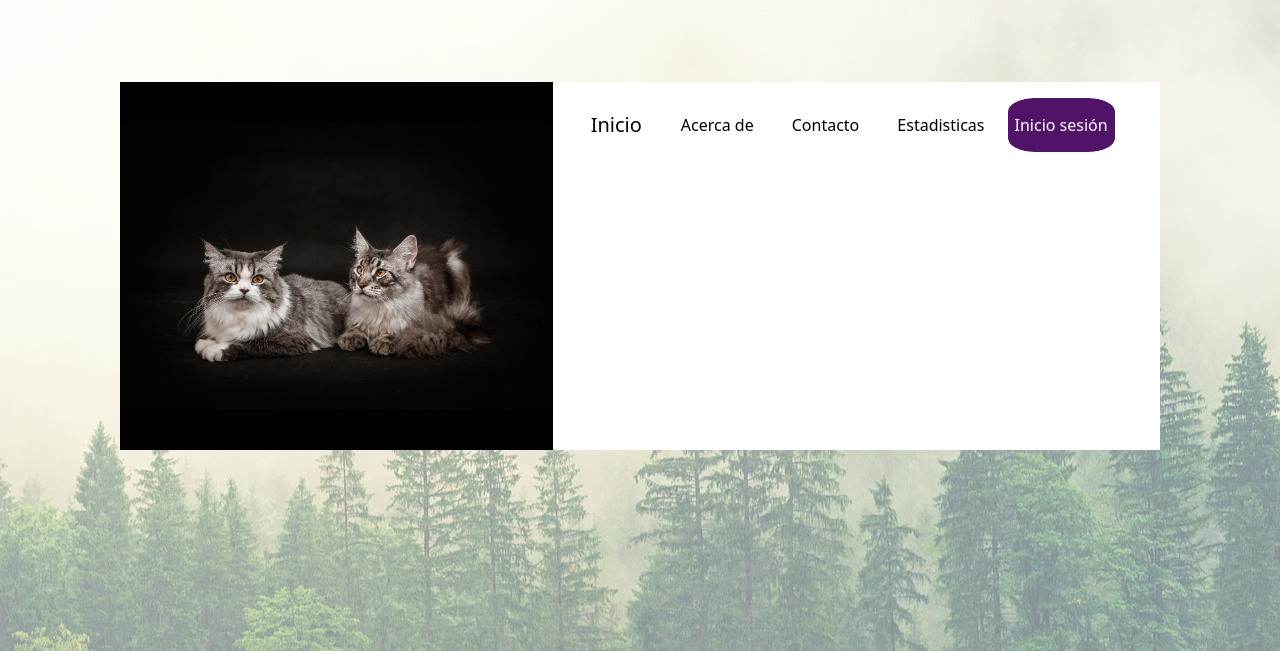
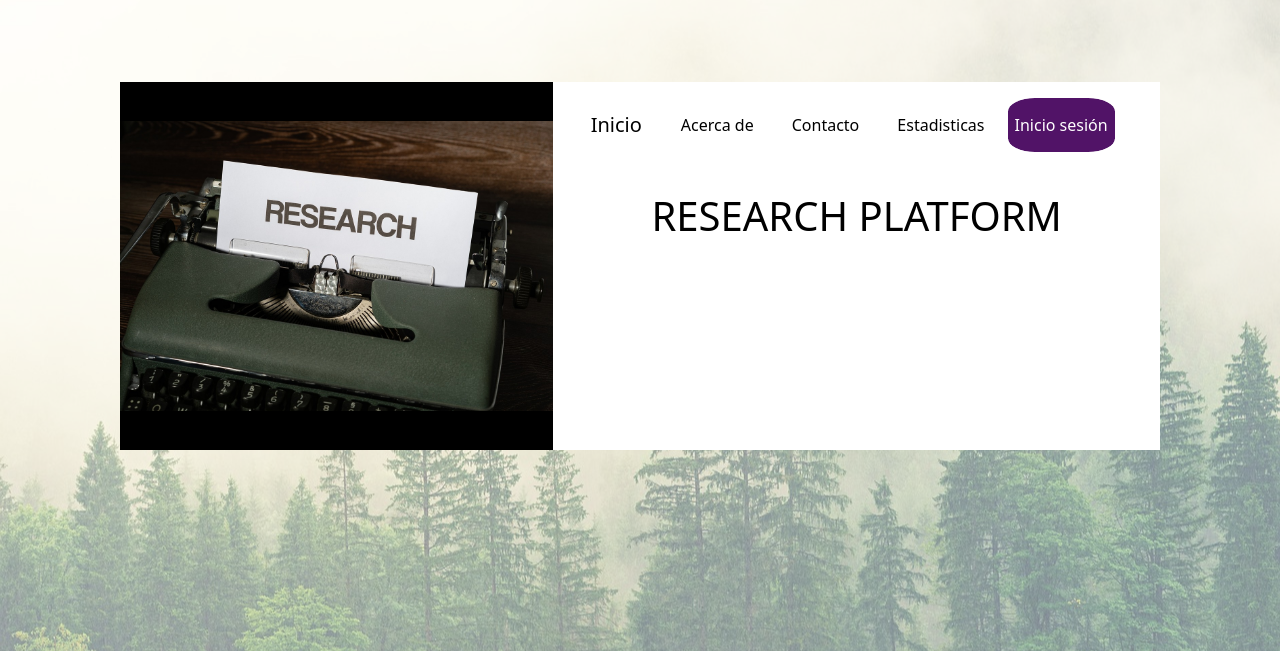
Before and after one commit to karliwii12/RESEARCH-PLATFORM2, a PHP site: page / in a window 1280 px wide. Shown: the top 651 px of the page. Run offline with PHP 8.4, Linux system fonts and the light colour scheme; some libraries are stand-ins or nearby versions.

Commit message:
confirmar

```diff
--- a/Index.php
+++ b/Index.php
@@ -25,7 +25,7 @@ if (isset($_SESSION["Email"])) {
         <div class="container " style=" padding: 5%; width: 100%; margin: auto; height: 100%; ">
             <div class="row " style="max-width: 160%; padding:0%; max-height: 160%; height:23em">
                 <div class="col-md-5 d-flex justify-content-center align-items-center" style="padding:0; background: #000000;">
-                    <img src="img/FondoPrueba.jpg" alt="" style="width: 100%; max-height: 150%">
+                    <img src="img/research-7232614_1280.jpg" alt="" style="width: 100%; max-height: 150%">
                     <div class="cont">
                         <!-- <img src="" alt="LOGO" width="60%" style="border-radius: 50%;"> -->
                     </div>
@@ -87,7 +87,7 @@ if (isset($_SESSION["Email"])) {
                             <div class="container mt-3">
                             <div id="collapse_Inicio" class="collapse show" data-bs-parent="#accordionExample">
                                 <div class="contenerdorInicio">
-
+                                    <h1><center>RESEARCH PLATFORM</center></h1>
                                 </div>
                             </div>
                             <div class="container mt-3">
--- a/css/style.css
+++ b/css/style.css
@@ -77,6 +77,8 @@ body::before {
   background-color: #511367;
 
 }
+
+
 
 .tituloInicio {
   text-align: center;
```
Also changed, not shown: img/research-7232614_1280.jpg (added).
